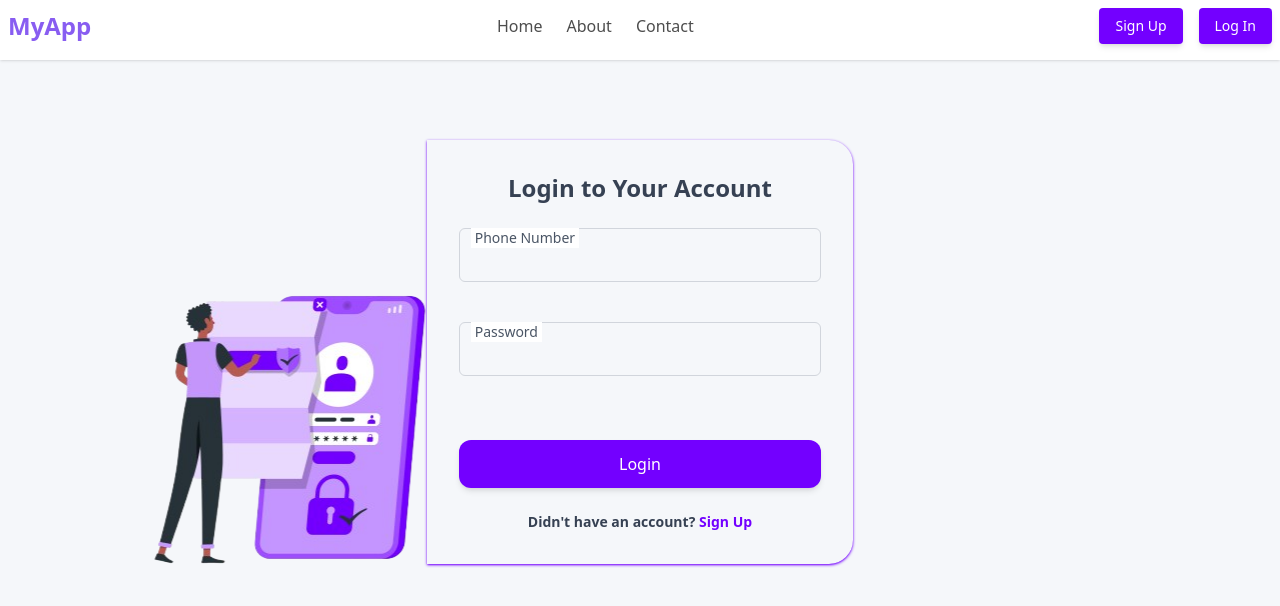
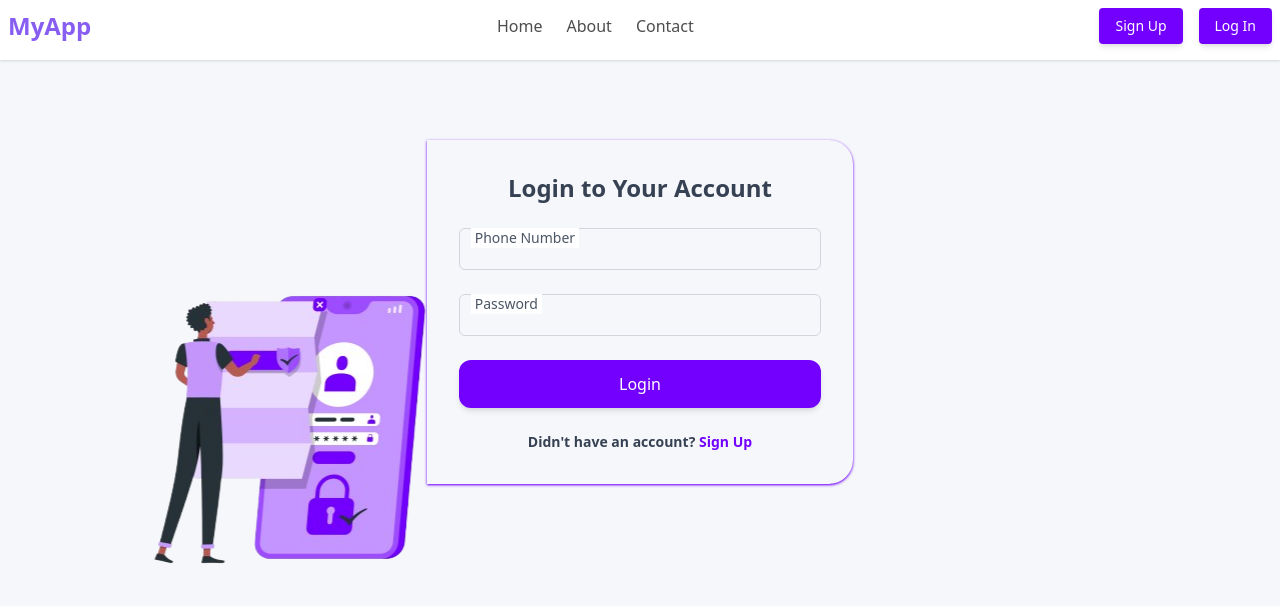
Before and after one commit to BettyyN/Social-Company-App, a Next.js app: page /auth/login in a window 1280 px wide. Shown: the top 606 px of the page. Built offline with nearby package versions, Linux system fonts and the light colour scheme.

Commit message:
login form component

```diff
--- a/Components/loginForm.tsx
+++ b/Components/loginForm.tsx
@@ -57,14 +57,14 @@ export default function LoginForm() {
 
         <form
           onSubmit={handleSubmit(onSubmit)}
-          className="space-y-4 grid grid-cols-1 gap-6 text-black"
+          className="grid grid-cols-1 gap-6 text-black"
         >
           {/* phoneNumber Number */}
           <div className="relative">
             <input
               type="tel"
               {...register("phoneNumber")}
-              className={`w-full border rounded-md px-3 pt-5 pb-2 peer focus:outline-none focus:ring-2 ${
+              className={` w-full border rounded-md py-2 peer focus:outline-none focus:ring-2 ${
                 errors.phoneNumber
                   ? "border-red-400 focus:ring-red-400"
                   : "border-gray-300 focus:ring-purple-500"
@@ -85,7 +85,7 @@ export default function LoginForm() {
             <input
               type="password"
               {...register("password")}
-              className={`w-full border rounded-md px-3 pt-5 pb-2 peer focus:outline-none focus:ring-2 ${
+              className={`w-full border rounded-md py-2 peer focus:outline-none focus:ring-2 ${
                 errors.password
                   ? "border-red-400 focus:ring-red-400"
                   : "border-gray-300 focus:ring-purple-500"
@@ -103,7 +103,7 @@ export default function LoginForm() {
 
           <button
             type="submit"
-            className="w-full bg-[#7300ff] text-white py-3 rounded-xl shadow-md hover:scale-105 transition-transform mt-6"
+            className="w-full bg-[#7300ff] text-white py-3 rounded-xl shadow-md hover:scale-105 transition-transform "
           >
             Login
           </button>
```
